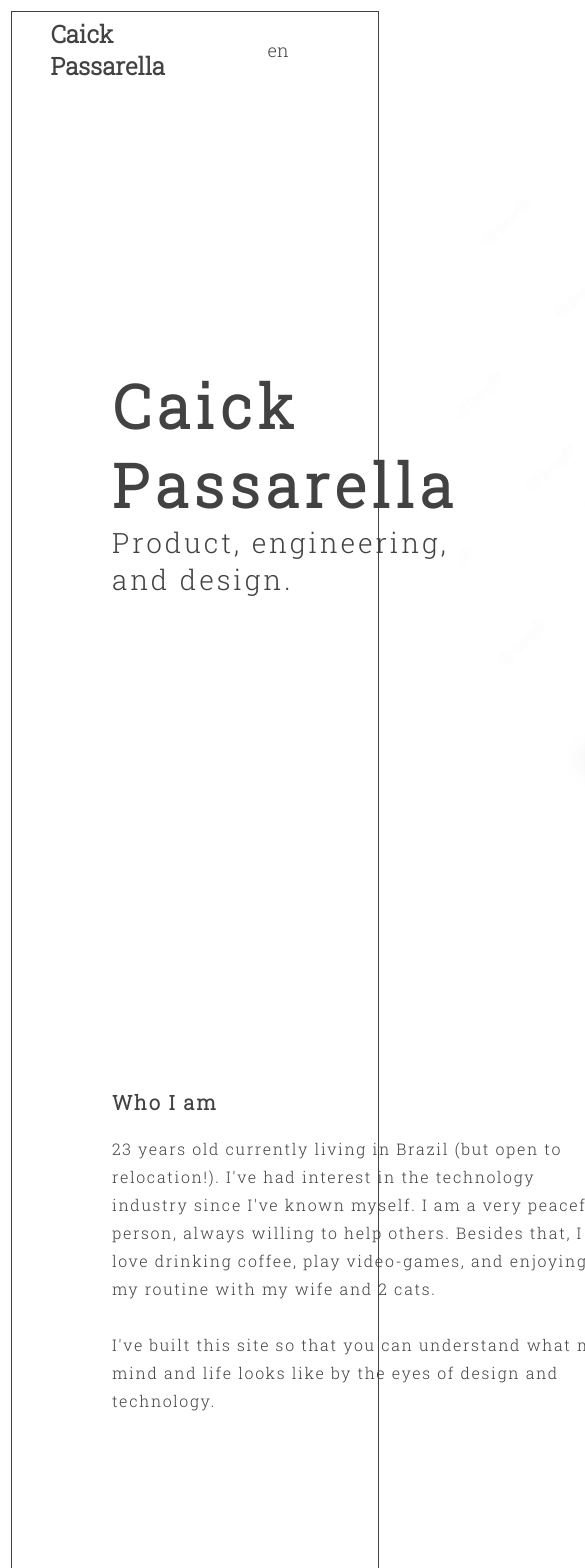
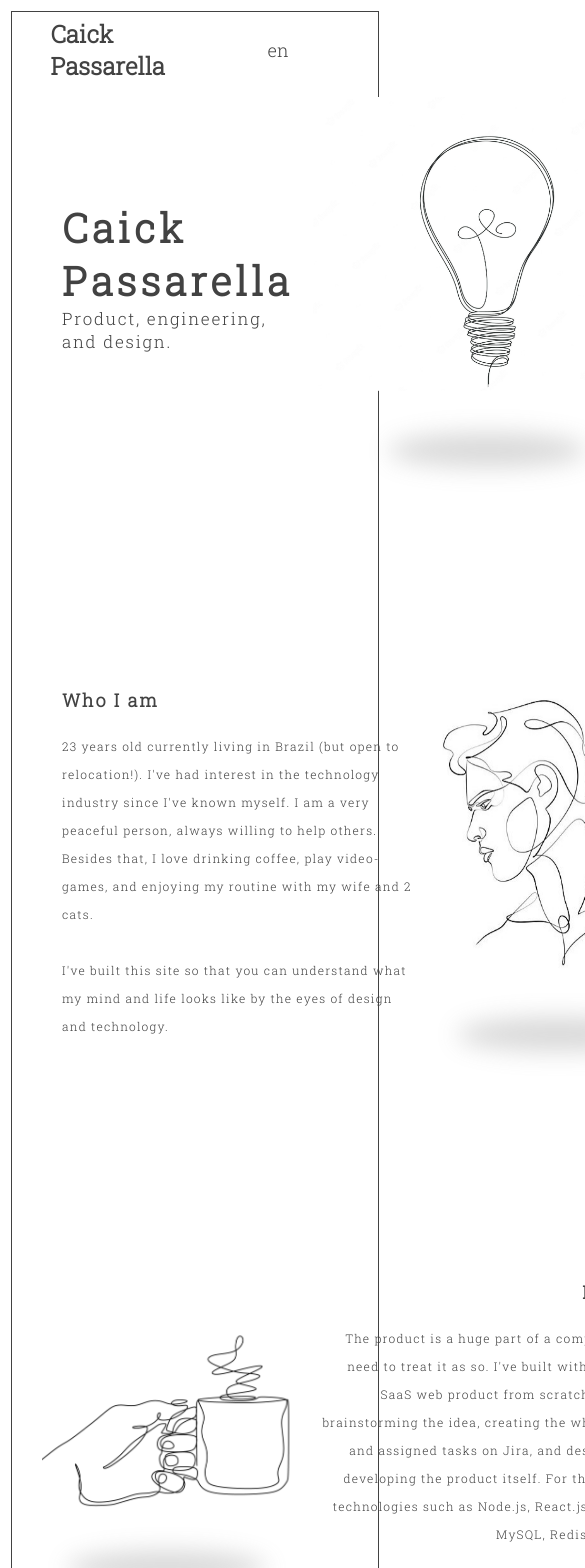
Before and after one commit to caickPassarella/CaickPassarella.com, a React (Create React App) app: page / in a window 390 px wide. Shown: the top 1568 px of the page, 585 px wide, since content can reach past the window. Built offline with nearby package versions, Linux system fonts and the light colour scheme.

Commit message:
Mobile friendly changes and overall css improvements

```diff
--- a/public/locales/en/translation.json
+++ b/public/locales/en/translation.json
@@ -18,7 +18,7 @@
     },
     "engineering": {
       "header": "Engineering",
-      "paragraph": "I am an Engineer with 5+ years of experience in the technology industry (B2B, B2C, SaaS, Cloud, telecom), as well as interest for as long as I can remember. Specialist at solving complex problems and making the team grow stronger. We are here to learn, teach, and build.\nI have real work experience with Python/Shell scripting, Node.js, React.js, MySQL, VOIP/SIP (SIP headers, INVITES, network packets, RTP, TLS, Wireshark, etc), Git (as well as GitHub and GitLab), and more."
+      "paragraph": "I am an Engineer with 5+ years of experience in the technology industry (B2B, B2C, SaaS, Cloud, telecom), as well as interest for as long as I can remember. Specialist at solving complex problems and making the team grow stronger. We are here to learn, teach, and build.\n\nI have real work experience with Python/Shell scripting, Node.js, React.js, MySQL, VOIP/SIP (SIP headers, INVITES, network packets, RTP, TLS, Wireshark, etc), Git (as well as GitHub and GitLab), and more."
     },
     "design": {
       "header": "Design",
--- a/public/locales/pt/translation.json
+++ b/public/locales/pt/translation.json
@@ -18,7 +18,7 @@
     },
     "engineering": {
       "header": "Engenharia",
-      "paragraph": "Sou engenheiro com 5+ anos de experiência na indústria de tecnologia (B2B, B2C, SaaS, cloud, telecom), além de ter interesse desde sempre. Especialista em resolução de problemas complexos e fortaceler o time. Estamos aqui para aprender, ensinar, e construir.\nEu possuo experiência com Python/Shell scripting, Node.js, React.js, MySQL, VOIP/SIP (ler cabeçalho SIP, INVITES, pacotes de internet, RTP, TLS, Wireshark, etc), Git (incluindo GitHub e GitLab), e mais."
+      "paragraph": "Sou engenheiro com 5+ anos de experiência na indústria de tecnologia (B2B, B2C, SaaS, cloud, telecom), além de ter interesse desde sempre. Especialista em resolução de problemas complexos e fortaceler o time. Estamos aqui para aprender, ensinar, e construir.\n\nEu possuo experiência com Python/Shell scripting, Node.js, React.js, MySQL, VOIP/SIP (ler cabeçalho SIP, INVITES, pacotes de internet, RTP, TLS, Wireshark, etc), Git (incluindo GitHub e GitLab), e mais."
     },
     "design": {
       "header": "Design",
--- a/src/Components/Homepage/HomepageElements.js
+++ b/src/Components/Homepage/HomepageElements.js
@@ -2,10 +2,6 @@ import styled from 'styled-components';
 
 export const HomeContainer = styled.div`
   background-color: #ffffff;
-
-  @media screen and (max-width: 768px) {
-    padding: 100px;
-  }
 `;
 
 export const HomeWrapper = styled.div`
@@ -15,9 +11,14 @@ export const HomeWrapper = styled.div`
 
 export const ImageWrapper = styled.div`
   display: flex;
-  justify-content: center;
+  justify-content: space-around;
   align-items: center;
   margin: 50px;
+  width: 100%;
+
+  /* @media screen and (max-width: 1070px) {
+    flex-direction: column;
+  } */
 `;
 
 export const SectionWrapper = styled.div`
@@ -36,6 +37,14 @@ export const Paragraph = styled.p`
   font-size: 16px;
   width: 1000px;
   text-align: center;
+
+  @media screen and (max-width: 1070px) {
+    width: 750px;
+  }
+
+  @media screen and (max-width: 800px) {
+    width: 500px;
+  }
 `;
 
 export const Subtitle = styled.h1`
--- a/src/Components/ImageCard/ImageCardElements.js
+++ b/src/Components/ImageCard/ImageCardElements.js
@@ -3,8 +3,19 @@ import styled, { keyframes } from 'styled-components';
 export const InfoImage = styled.img`
   max-width: 100%;
   max-height: 100%;
+  width: 235px;
   height: 235px;
   backface-visibility: hidden;
+
+  @media screen and (max-width: 1070px) {
+    width: 200px;
+    height: 200px;
+  }
+
+  @media screen and (max-width: 800px) {
+    width: 180px;
+    height: 180px;
+  }
 `;
 
 const MovingUp = keyframes`
@@ -21,10 +32,6 @@ export const SquareCard = styled.a`
   display: flex;
   justify-content: center;
   align-items: center;
-  width: 300px;
-  height: 300px;
-  border-radius: 30px;
-  margin: 0 30px;
   cursor: pointer;
   animation-name: ${MovingOut};
   animation-duration: 0.6s;
@@ -43,4 +50,5 @@ export const SubText = styled.p`
   font-weight: bold;
   font-size: 18px;
   letter-spacing: 2px;
+  padding-top: 30px;
 `;
--- a/src/Components/InfoCard/InfoCardElements.js
+++ b/src/Components/InfoCard/InfoCardElements.js
@@ -10,7 +10,11 @@ export const InfoWrapper = styled.div`
   display: flex;
   align-items: center;
   justify-content: space-around;
-  padding-bottom: 200px;
+  padding: 0 50px 200px;
+
+  @media screen and (max-width: 950px) {
+    padding: 0 30px 200px;
+  }
 `;
 
 const floating = keyframes`
@@ -43,6 +47,18 @@ export const InfoImage = styled.img`
   @media screen and (max-width: 1350px) {
     width: ${(props) => (props.title ? '600px' : '400px')};
   }
+
+  @media screen and (max-width: 1150px) {
+    width: ${(props) => (props.title ? '500px' : '350px')};
+  }
+
+  @media screen and (max-width: 950px) {
+    width: ${(props) => (props.title ? '400px' : '300px')};
+  }
+
+  @media screen and (max-width: 700px) {
+    width: ${(props) => (props.title ? '350px' : '250px')};
+  }
 `;
 
 export const ImageShadow = styled.hr`
@@ -53,4 +69,12 @@ export const ImageShadow = styled.hr`
   background-color: grey;
   border-radius: 50%;
   filter: blur(12px);
+
+  @media screen and (max-width: 1150px) {
+    width: 300px;
+  }
+
+  @media screen and (max-width: 950px) {
+    width: 200px;
+  }
 `;
--- a/src/Components/Paragraph/ParagraphElements.js
+++ b/src/Components/Paragraph/ParagraphElements.js
@@ -1,10 +1,18 @@
 import styled from 'styled-components';
+
+export const ParagraphWrapper = styled.div`
+  padding: 20px;
+`;
 
 export const ParagraphHeader = styled.h1`
   color: #424242;
   letter-spacing: 2px;
   font-size: 20px;
   white-space: pre-line;
+
+  @media screen and (max-width: 950px) {
+    font-size: 18px;
+  }
 `;
 
 export const ParagraphSubTitle = styled.h2`
@@ -13,6 +21,14 @@ export const ParagraphSubTitle = styled.h2`
   font-weight: 300;
   font-style: normal;
   letter-spacing: 0.1em;
+
+  @media screen and (max-width: 1000px) {
+    font-size: 21px;
+  }
+
+  @media screen and (max-width: 750px) {
+    font-size: 17px;
+  }
 `;
 
 export const ParagraphTitle = styled(ParagraphHeader)`
@@ -32,14 +48,32 @@ export const ParagraphTitle = styled(ParagraphHeader)`
   @media screen and (max-width: 1350px) {
     font-size: 60px;
   }
+
+  @media screen and (max-width: 950px) {
+    font-size: 50px;
+  }
+
+  @media screen and (max-width: 750px) {
+    font-size: 40px;
+  }
 `;
 
 export const ParagraphText = styled.p`
   color: #424242;
   white-space: pre-line;
-  margin-top: 20px;
+  padding-top: 20px;
   letter-spacing: 0.1em;
   line-height: 28px;
   font-size: 16px;
   width: 500px;
+
+  @media screen and (max-width: 950px) {
+    font-size: 14px;
+    width: 400px;
+  }
+
+  @media screen and (max-width: 750px) {
+    font-size: 12px;
+    width: 350px;
+  }
 `;
--- a/src/Components/Paragraph/index.js
+++ b/src/Components/Paragraph/index.js
@@ -4,30 +4,31 @@ import {
   ParagraphHeader,
   ParagraphText,
   ParagraphSubTitle,
+  ParagraphWrapper,
 } from './ParagraphElements';
 
 export function Paragraph(props) {
   function handleParagraph() {
     if (props.title) {
       return (
-        <div>
+        <ParagraphWrapper>
           <ParagraphTitle>{props.header}</ParagraphTitle>
           <ParagraphSubTitle>{props.text}</ParagraphSubTitle>
-        </div>
+        </ParagraphWrapper>
       );
     } else if (props.reverse) {
       return (
-        <div style={{ textAlign: 'end' }}>
+        <ParagraphWrapper style={{ textAlign: 'end' }}>
           <ParagraphHeader>{props.header}</ParagraphHeader>
           <ParagraphText>{props.text}</ParagraphText>
-        </div>
+        </ParagraphWrapper>
       );
     } else {
       return (
-        <div>
+        <ParagraphWrapper>
           <ParagraphHeader>{props.header}</ParagraphHeader>
           <ParagraphText>{props.text}</ParagraphText>
-        </div>
+        </ParagraphWrapper>
       );
     }
   }
```
